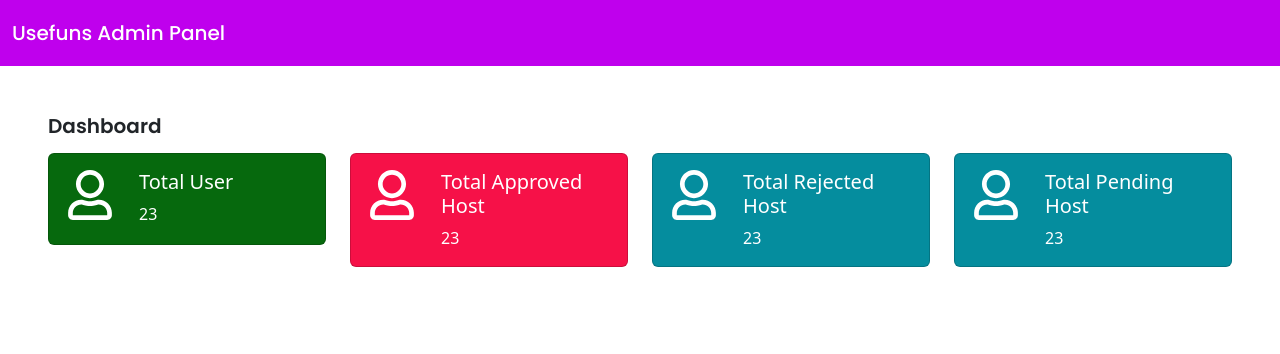
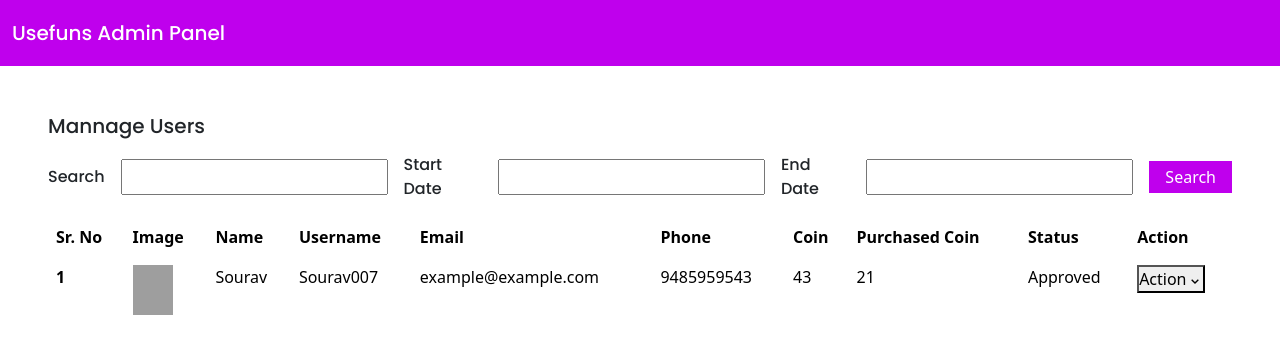
Before and after one commit to Avverma9/Use2fun, a React (Create React App) app: page / in a window 1280 px wide. Shown: the top 354 px of the page. Built offline with nearby package versions, Linux system fonts and the light colour scheme; grey boxes are pictures that could not be loaded.

Commit message:
update App.js, Dashboard.jsx and src/index.css

```diff
--- a/src/App.js
+++ b/src/App.js
@@ -1,5 +1,6 @@
 import Dashboard from "./Components/Dashboard/Dashboard";
 import Header from "./Components/Header/Header";
+import Mannageuser from "./Components/Mannageuser/Mannageuser";
 
 function App() {
   return (
@@ -9,7 +10,8 @@ function App() {
         className="app_body p-5"
         // contain routes and side navigation
       >
-        <Dashboard />
+        {/* <Dashboard /> */}
+        <Mannageuser />
       </div>
     </div>
   );
--- a/src/Components/Dashboard/Dashboard.jsx
+++ b/src/Components/Dashboard/Dashboard.jsx
@@ -1,11 +1,12 @@
 import React from "react";
 import { FaRegUser } from "react-icons/fa";
 import "./Dashboard.css";
+import Title from "../common/Title";
 
 const Dashboard = () => {
   return (
     <>
-      <h5 className="_title">Dashboard</h5>
+      <Title title="Dashboard" />
       <div className="row">
         <div className="col-sm-3 mb-3 mb-sm-0">
           <div className="card card-1">
--- /dev/null
+++ b/src/Components/Mannageuser/Mannageuser.css
@@ -0,0 +1,4 @@
+.search-btn {
+  background-color: #bf00ed !important;
+  border: 0;
+}
--- /dev/null
+++ b/src/Components/Mannageuser/Mannageuser.jsx
@@ -0,0 +1,79 @@
+import React from "react";
+import { BiChevronDown } from "react-icons/bi";
+import "./Mannageuser.css";
+import Title from "../common/Title";
+
+const Mannageuser = () => {
+  return (
+    <>
+      <Title title="Mannage Users" />
+      <div className="d-flex align-items-center gap-3">
+        <div className="d-flex align-items-center gap-3">
+          <p className="_sub-title">Search</p>
+          <input type="text" name="search" id="search" className="py-1 px-3" />
+        </div>
+        <div className="d-flex align-items-center gap-3">
+          <p className="_sub-title">Start Date</p>
+          <input type="text" name="search" id="search" className="py-1 px-3" />
+        </div>
+        <div className="d-flex align-items-center gap-3">
+          <p className="_sub-title">End Date</p>
+          <input type="text" name="search" id="search" className="py-1 px-3" />
+        </div>
+        <input
+          type="button"
+          value="Search"
+          className="py-1 px-3 text-white search-btn"
+        />
+      </div>
+      <table className="table table-borderless mt-3">
+        <thead>
+          <tr>
+            <th scope="col">Sr. No</th>
+            <th scope="col">Image</th>
+            <th scope="col">Name</th>
+            <th scope="col">Username</th>
+            <th scope="col">Email</th>
+            <th scope="col">Phone</th>
+            <th scope="col">Coin</th>
+            <th scope="col">Purchased Coin</th>
+            <th scope="col">Status</th>
+            <th scope="col">Action</th>
+          </tr>
+        </thead>
+        <tbody>
+          <tr>
+            <th scope="row">1</th>
+            <td>
+              <img
+                src="https://images.pexels.com/photos/220453/pexels-photo-220453.jpeg?cs=srgb&dl=pexels-pixabay-220453.jpg&fm=jpg"
+                alt="profile"
+                style={{
+                  width: "40px",
+                  height: "50px",
+                }}
+              />
+            </td>
+            <td>Sourav</td>
+            <td>Sourav007</td>
+            <td>example@example.com</td>
+            <td>9485959543</td>
+            <td>43</td>
+            <td>21</td>
+            <td>
+              <div>Approved</div>
+            </td>
+            <td>
+              <button>
+                <span>Action</span>
+                <BiChevronDown />
+              </button>
+            </td>
+          </tr>
+        </tbody>
+      </table>
+    </>
+  );
+};
+
+export default Mannageuser;
--- /dev/null
+++ b/src/Components/common/Title.jsx
@@ -0,0 +1,14 @@
+import React from "react";
+
+const Title = ({ title }) => {
+  return (
+    <div
+      className="_title"
+      // _title classname is global so name start with _ and inside index.css file
+    >
+      <h5>{title}</h5>
+    </div>
+  );
+};
+
+export default Title;
--- a/src/index.css
+++ b/src/index.css
@@ -3,9 +3,24 @@
   margin: 0;
   padding: 0;
 }
-
+p,
+h1,
+h2,
+h3,
+h4,
+h5,
+h6,
+div {
+  margin: 0;
+  padding: 0;
+}
 ._title {
   font-family: "Poppins", sans-serif;
   margin-bottom: 15px;
   font-weight: 600;
 }
+
+._sub-title {
+  font-family: "Poppins", sans-serif;
+  font-weight: 500;
+}
```
